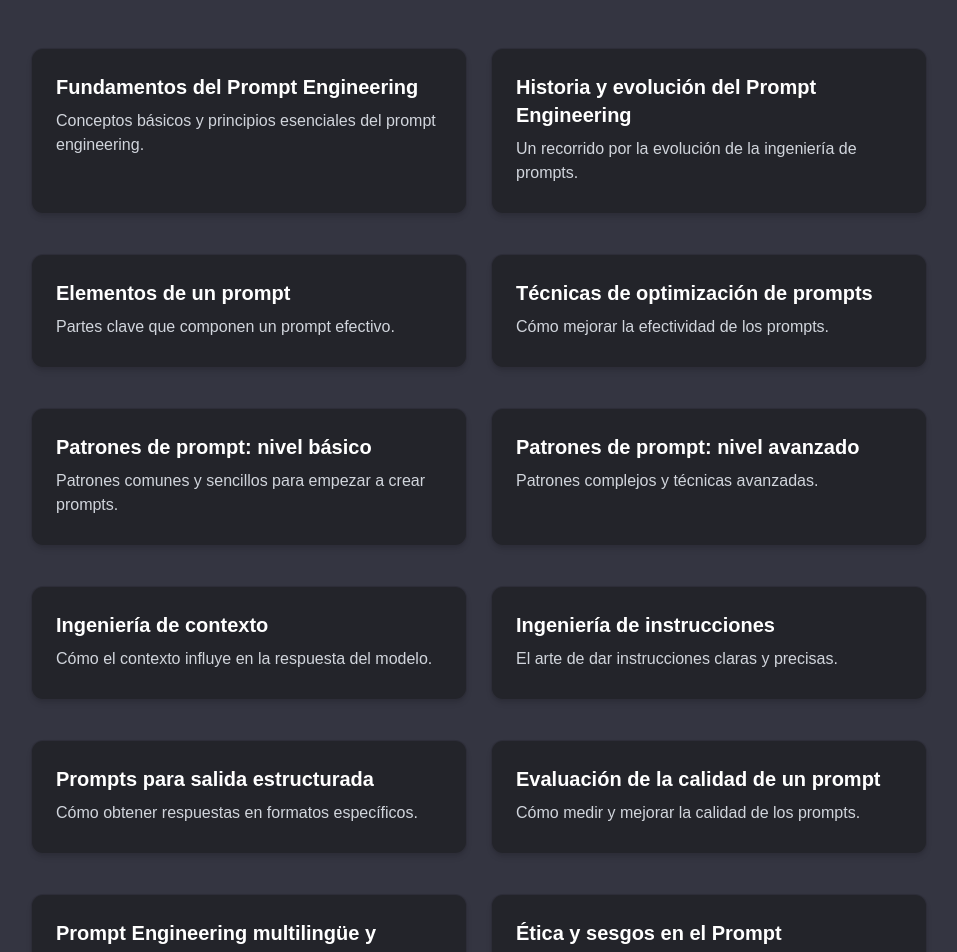
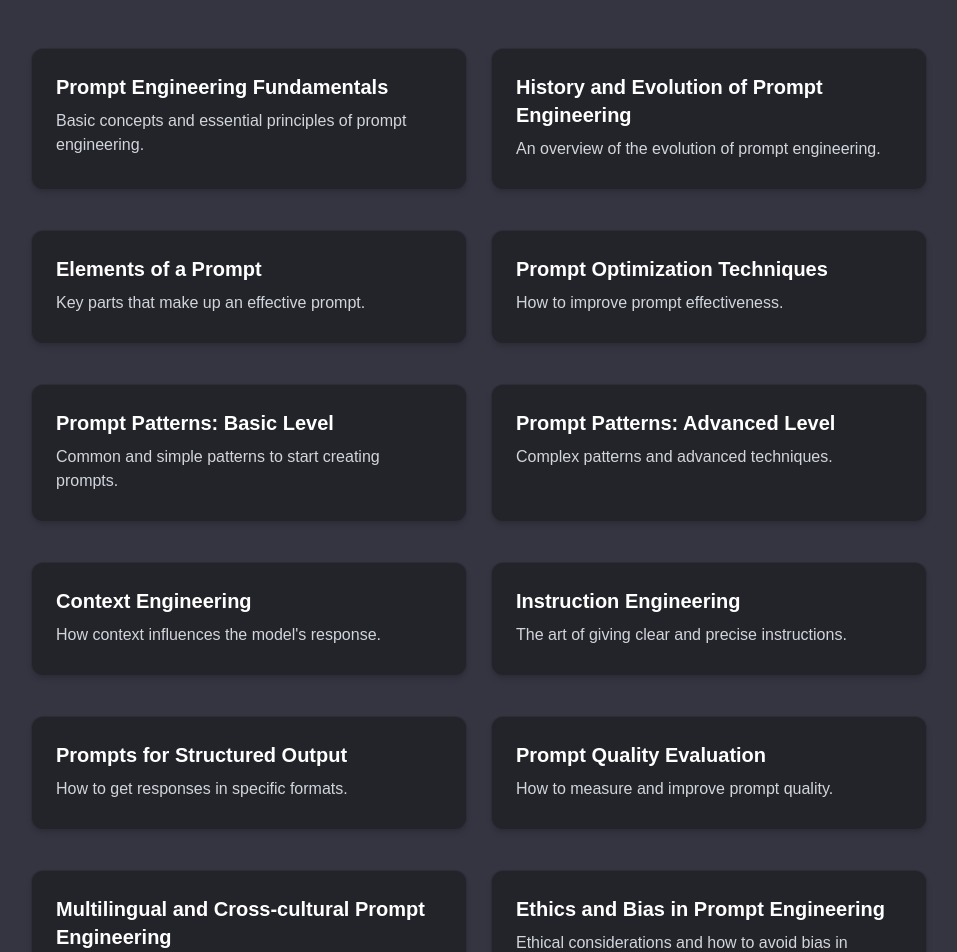
Before and after one commit to NickSalA/Hackaton-06-2025, a Next.js app in the folder frontend/: page /panel in a window 1280 px wide. Shown: the part 240-1192 px from the top of the page, without its empty margins (161-1118 px from the left). Built offline with nearby package versions, Linux system fonts and the light colour scheme; no server answers; sample sign-in values are in the browser's storage.

Commit message:
feat: translate lesson titles and descriptions from Spanish to English

```diff
--- a/frontend/app/data/lessons.ts
+++ b/frontend/app/data/lessons.ts
@@ -8,74 +8,74 @@ export interface Lesson {
 export const lessons: Lesson[] = [
   {
     id: "fundamentos",
-    title: "Fundamentos del Prompt Engineering",
-    description: "Conceptos básicos y principios esenciales del prompt engineering.",
-    content: "Aquí se explican los fundamentos, definiciones y el porqué de la disciplina.",
+  title: "Prompt Engineering Fundamentals",
+  description: "Basic concepts and essential principles of prompt engineering.",
+  content: "This section explains the fundamentals, definitions, and the reasons behind the discipline.",
   },
   {
     id: "historia-evolucion",
-    title: "Historia y evolución del Prompt Engineering",
-    description: "Un recorrido por la evolución de la ingeniería de prompts.",
-    content: "Desde los primeros modelos de lenguaje hasta las técnicas modernas de prompt engineering.",
+  title: "History and Evolution of Prompt Engineering",
+  description: "An overview of the evolution of prompt engineering.",
+  content: "From the first language models to modern prompt engineering techniques.",
   },
   {
     id: "elementos-prompt",
-    title: "Elementos de un prompt",
-    description: "Partes clave que componen un prompt efectivo.",
-    content: "Estructura, instrucciones, contexto y ejemplos en la construcción de prompts.",
+  title: "Elements of a Prompt",
+  description: "Key parts that make up an effective prompt.",
+  content: "Structure, instructions, context, and examples in prompt construction.",
   },
   {
     id: "optimizacion-prompts",
-    title: "Técnicas de optimización de prompts",
-    description: "Cómo mejorar la efectividad de los prompts.",
-    content: "Estrategias y ajustes para obtener mejores respuestas de los modelos.",
+  title: "Prompt Optimization Techniques",
+  description: "How to improve prompt effectiveness.",
+  content: "Strategies and adjustments to get better responses from models.",
   },
   {
     id: "patrones-basico",
-    title: "Patrones de prompt: nivel básico",
-    description: "Patrones comunes y sencillos para empezar a crear prompts.",
-    content: "Ejemplos y plantillas de prompts básicos para tareas frecuentes.",
+  title: "Prompt Patterns: Basic Level",
+  description: "Common and simple patterns to start creating prompts.",
+  content: "Examples and templates of basic prompts for frequent tasks.",
   },
   {
     id: "patrones-avanzado",
-    title: "Patrones de prompt: nivel avanzado",
-    description: "Patrones complejos y técnicas avanzadas.",
-    content: "Cómo diseñar prompts sofisticados para tareas especializadas.",
+  title: "Prompt Patterns: Advanced Level",
+  description: "Complex patterns and advanced techniques.",
+  content: "How to design sophisticated prompts for specialized tasks.",
   },
   {
     id: "ingenieria-contexto",
-    title: "Ingeniería de contexto",
-    description: "Cómo el contexto influye en la respuesta del modelo.",
-    content: "Técnicas para proporcionar contexto relevante y mejorar la precisión.",
+  title: "Context Engineering",
+  description: "How context influences the model's response.",
+  content: "Techniques to provide relevant context and improve accuracy.",
   },
   {
     id: "ingenieria-instrucciones",
-    title: "Ingeniería de instrucciones",
-    description: "El arte de dar instrucciones claras y precisas.",
-    content: "Cómo formular instrucciones efectivas para guiar al modelo.",
+  title: "Instruction Engineering",
+  description: "The art of giving clear and precise instructions.",
+  content: "How to formulate effective instructions to guide the model.",
   },
   {
     id: "salida-estructurada",
-    title: "Prompts para salida estructurada",
-    description: "Cómo obtener respuestas en formatos específicos.",
-    content: "Diseño de prompts para JSON, listas, tablas y otros formatos estructurados.",
+  title: "Prompts for Structured Output",
+  description: "How to get responses in specific formats.",
+  content: "Designing prompts for JSON, lists, tables, and other structured formats.",
   },
   {
     id: "evaluacion-calidad",
-    title: "Evaluación de la calidad de un prompt",
-    description: "Cómo medir y mejorar la calidad de los prompts.",
-    content: "Métricas, pruebas y criterios para evaluar prompts.",
+  title: "Prompt Quality Evaluation",
+  description: "How to measure and improve prompt quality.",
+  content: "Metrics, tests, and criteria to evaluate prompts.",
   },
   {
     id: "multilingue-transcultural",
-    title: "Prompt Engineering multilingüe y transcultural",
-    description: "Desafíos y técnicas para prompts en diferentes idiomas y culturas.",
-    content: "Adaptación de prompts para contextos globales y multilingües.",
+  title: "Multilingual and Cross-cultural Prompt Engineering",
+  description: "Challenges and techniques for prompts in different languages and cultures.",
+  content: "Adapting prompts for global and multilingual contexts.",
   },
   {
     id: "etica-sesgos",
-    title: "Ética y sesgos en el Prompt Engineering",
-    description: "Consideraciones éticas y cómo evitar sesgos en los prompts.",
-    content: "Buenas prácticas para minimizar sesgos y promover la equidad en IA.",
+  title: "Ethics and Bias in Prompt Engineering",
+  description: "Ethical considerations and how to avoid bias in prompts.",
+  content: "Best practices to minimize bias and promote fairness in AI.",
   },
 ];
```
